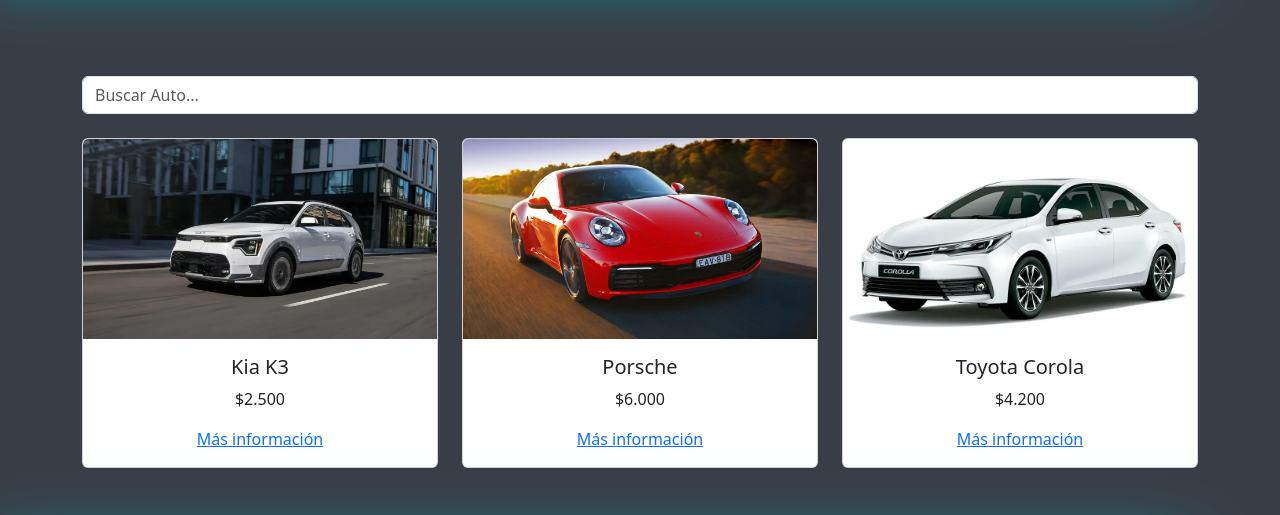
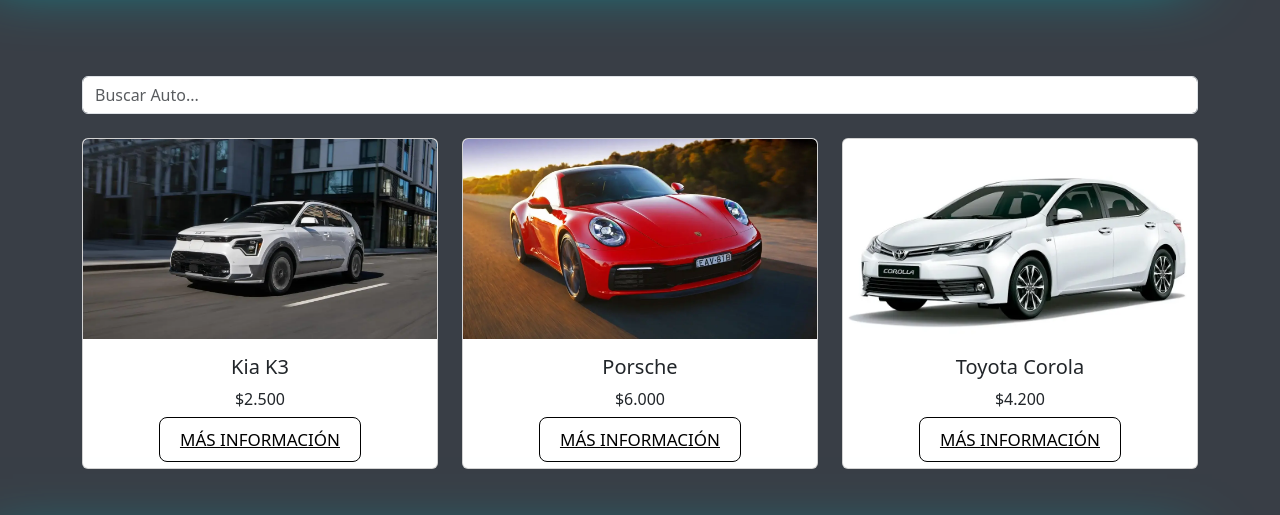
Before and after one commit to 25JT/CarsPag, a plain HTML site: page html/Catalogo.html in a window 1280 px wide. Shown: the part 119-634 px from the top of the page. Drawn offline with nearby package versions, Linux system fonts and the light colour scheme.

Commit message:
Creacion de detalles para aumentar la informacon de cada auto

```diff
--- a/scripts/Catalogo.js
+++ b/scripts/Catalogo.js
@@ -1,8 +1,57 @@
 document.addEventListener("DOMContentLoaded", function () {
     const products = [
-        { title: "Porsche", price: "$6.000", imgSrc: "/imagen/autos prueba/auto1.webp", info: "Más detalles sobre el Porsche..." },
+        { title: "Porsche", price: "$6.000", imgSrc: "/imagen/autos prueba/auto1.webp", info: "Más detalles sobre el Porsche...", },
         { title: "Toyota Corola", price: "$4.200", imgSrc: "/imagen/autos prueba/auto2.webp", info: "Más detalles sobre el Toyota Corola..." },
-        { title: "Kia K3", price: "$2.500", imgSrc: "/imagen/autos prueba/auto3.webp", info: "Más detalles sobre el Kia K3..." },
+        { title: "Kia K3", price: "$2.500", imgSrc: "/imagen/autos prueba/auto3.webp", info: "El Kia K3 Cross es un vehículo que fusiona el diseño deportivo con la funcionalidad moderna, ofreciendo una experiencia de conducción dinámica y segura",
+            tecnico: `
+            Dimensiones y Capacidades:
+            - Longitud: 4,355 mm
+            - Ancho: 1,825 mm
+            - Altura: 1,530 mm
+            - Distancia entre ejes: 2,670 mm
+            - Capacidad del baúl: 390 litros
+
+            Motor y Transmisión:
+            - Tipo de motor: 4 cilindros, 1.6 litros MPI (inyección multipunto)
+            - Potencia máxima: 121 caballos de fuerza (hp)
+            - Torque máximo: 151 Nm a 4,850 rpm
+            - Transmisión: Automática de 6 velocidades
+
+            Consumo de Combustible:
+            - Ciudad: 13 km/l (aprox)
+            - Carretera: 18 km/l (aprox)
+            - Combinado: 15.5 km/l (aprox)
+
+            Suspensión y Frenos:
+            - Delantera: Tipo McPherson
+            - Trasera: Barra de torsión
+            - Frenos:
+              - Delanteros: Discos ventilados
+              - Traseros: Discos sólidos
+
+            Neumáticos y Rines:
+            - Medidas de neumáticos: 215/60 R17
+            - Rines: Aleación de aluminio de 17 pulgadas
+
+            Equipamiento de Seguridad:
+            - Airbags: 6 (delanteros, laterales y de cortina)
+            - Frenos ABS con EBD
+            - Control Electrónico de Estabilidad (ESC)
+            - Asistente de Arranque en Pendientes (HAC)
+            - Cámara de reversa con guías dinámicas
+
+            Tecnología y Conectividad:
+            - Pantalla táctil: 10.25 pulgadas
+            - Compatibilidad: Android Auto y Apple CarPlay
+            - Sistema de sonido: 6 parlantes
+            - Cargador inalámbrico para smartphones
+            - Llave inteligente con botón de encendido
+
+            Colores Disponibles:
+            - Blanco perlado, Plata metálico, Azul oscuro, Negro aurora y Rojo cereza
+            `
+
+         },
     ];
 
     products.sort((a, b) => a.title.localeCompare(b.title));
--- a/syle.css
+++ b/syle.css
@@ -317,7 +317,7 @@
 
 .Mapa{
     border: #ffffff solid 5px;
-    -webkit-box-shadow: -17px 6px 20px 3px rgba(255, 255, 255, 0.32);
+    -webkit-box-shadow: -17px 6px 20px 3px #ffffff52;
     -moz-box-shadow: -17px 6px 20px 3px rgba(0,185,191,0.32);
     box-shadow: -17px 6px 20px 3px rgba(255, 255, 255, 0.32);
     border-radius: 20px;
@@ -333,7 +333,7 @@
   padding: 0 1%;
   /* Espaciado interno */
   align-items: center;
-  -webkit-box-shadow: -50px 7px 64px -28px rgba(0, 173, 181, 1);
+  -webkit-box-shadow: -50px 7px 64px -28px #00adb5;
   -moz-box-shadow: -50px 7px 64px -28px rgba(0, 173, 181, 1);
   box-shadow: -50px 7px 64px -28px rgba(0, 173, 181, 1);
 }
@@ -371,7 +371,39 @@
     padding: 15px;
   }
 
+  /* BOTON INFO*/
+.butoninfo {
+  padding: 10px 20px;
+  text-transform: uppercase;
+  border-radius: 8px;
+  font-size: 17px;
+  font-weight: 500;
+  color: #000000;
+  text-shadow: none;
+  background: transparent;
+  cursor: pointer;
+  box-shadow: transparent;
+  border: 1px solid #000000;
+  transition: 0.2s ease;
+  user-select: none;
+}
 
+.butoninfo:hover,
+:focus {
+  color: #ffffff;
+  background: #00adb5;
+  border: 1px solid #00adb5;
+  text-shadow: 0 0 0px #ffffff, 0 0 5px #ffffff, 0 0 5px #ffffff;
+  box-shadow: 0 0 5px #00adb5, 0 0 10px #00adb5, 0 0 10px #00adb5,
+    0 0 50px #00adb5;
+}
+/* BOTON INFO final*/
+
+.imgDetalle {
+  border: #e5e7eb solid 2px;
+  border-radius: 2%;
+
+}
 
 
 /*Tamños de pantallas*/
```
Also changed, not shown: html/Catalogo.html (+0 -1 lines), html/detalle.html (+16 -19 lines), scripts/Detalle.js (added, +35 -0 lines).
